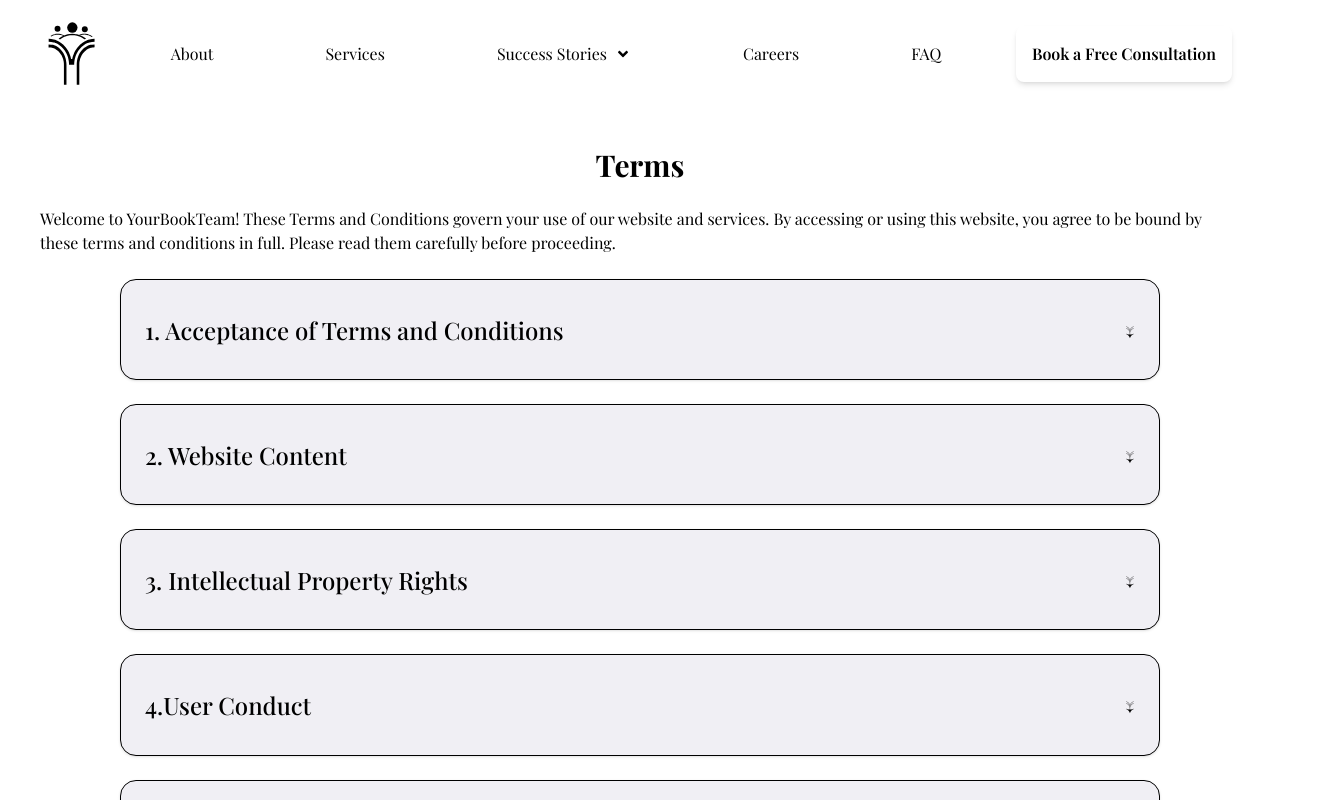
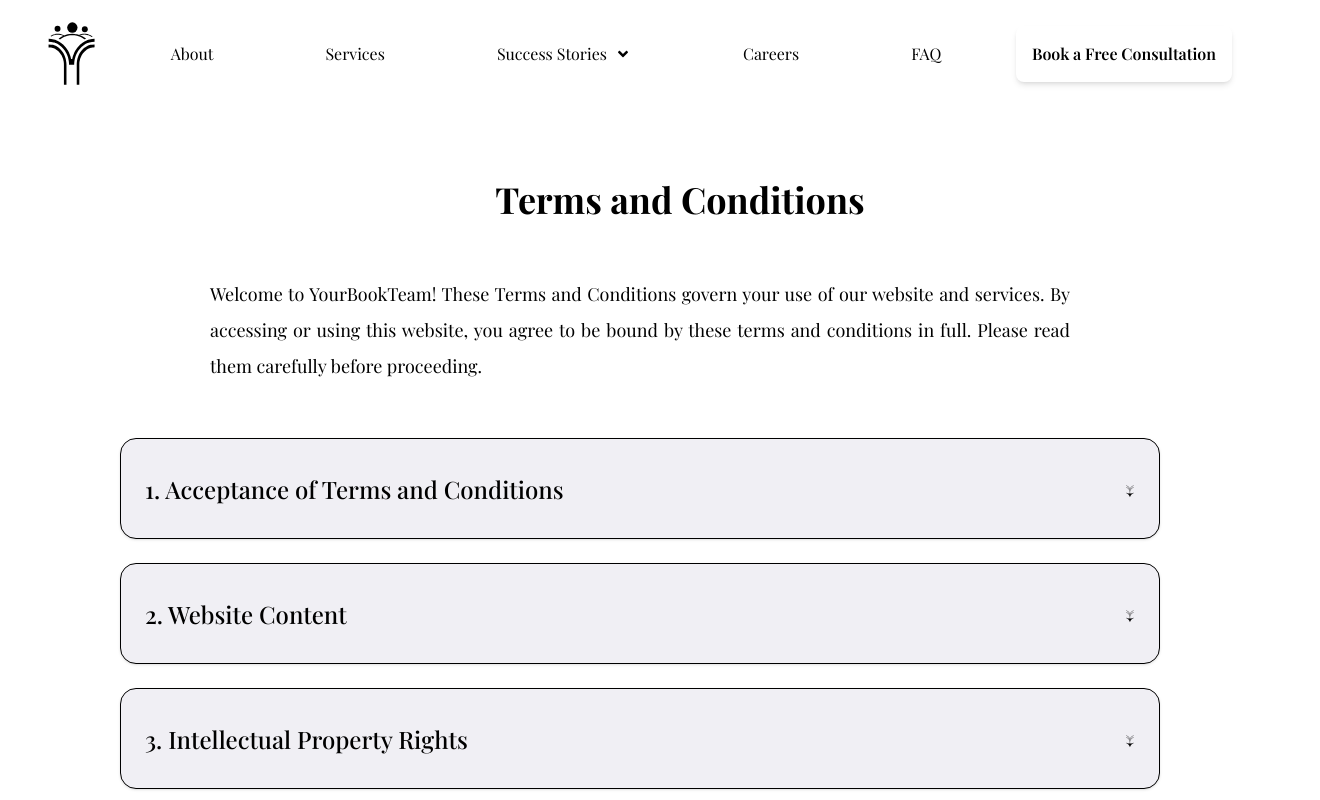
Before and after one commit to YourBookTeam/YBT_Website, a React (Vite) app in the folder ybt_website/: page /YBT_Website/terms in a window 1280 px wide. Shown: the top 800 px of the page, 1320 px wide, since content can reach past the window. Built offline with nearby package versions, Linux system fonts and the light colour scheme; a web font is replaced by a local one.

Commit message:
I imported the title banner component. Corrected any grammatical errors. Added a section for semantic code. Lastly, added some styling.

```diff
--- a/ybt_website/src/pages/Terms.jsx
+++ b/ybt_website/src/pages/Terms.jsx
@@ -1,4 +1,5 @@
 import Dropdown1 from '../components/Dropdown1';
+import Titlebanner from '../components/TitleBanner';
 
 function Terms() {
   const Term ={
@@ -24,7 +25,7 @@ function Terms() {
             <li className='mb-3'>1.  Comply with all applicable laws and regulations.</li>
             <li className='mb-3'>2.  Use the Website solely for lawful purposes and in a manner that does not infringe or restrict the rights of others.</li>
             <li className='mb-3'>3.  Refrain from engaging in any activity that may disrupt or interfere with the proper functioning of the Website or its services.</li>
-            <li>4.  Maintain the confidåentiality of any login credentials or account information associated with the Website.</li>
+            <li>4.  Maintain the confidentiality of any login credentials or account information associated with the Website.</li>
           </ul>
         </>
       )
@@ -52,13 +53,14 @@ function Terms() {
   }
 
   return (
-    <div className="p-10">
-      <h1 className="text-3xl font-bold mb-6 text-center">Terms</h1>
-      <p>Welcome to YourBookTeam! These Terms and Conditions govern your use of our website and services. By accessing or using this website, you agree to be bound by these terms and conditions in full. Please read them carefully before proceeding.</p>
-      {Object.entries(Term).map(([key, term]) => (
-        <Dropdown1 key={key} question={term.title} answer={term.detail} />))
-      }
-
+    <div className="font-primary text-lg p-10 flex flex-col">
+      <Titlebanner>Terms and Conditions</Titlebanner>
+      <p className='px-[170px] pt-[25px] text-justify leading-loose'>Welcome to YourBookTeam! These Terms and Conditions govern your use of our website and services. By accessing or using this website, you agree to be bound by these terms and conditions in full. Please read them carefully before proceeding.</p>
+      <section className='termsContainer py-[30px] px-[70px]'>
+        {Object.entries(Term).map(([key, term]) => (
+          <Dropdown1 key={key} question={term.title} answer={term.detail} />))
+        }
+      </section>
     </div>
   );
 }
```
